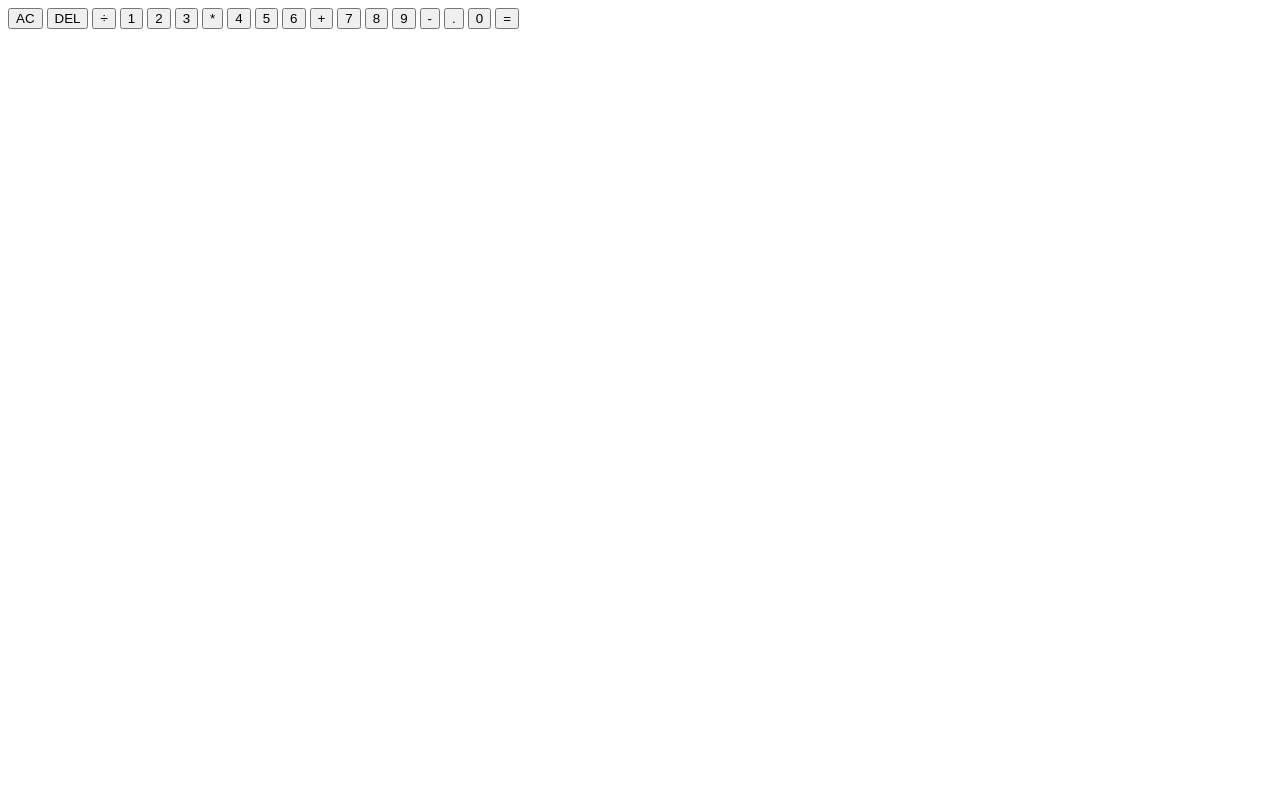
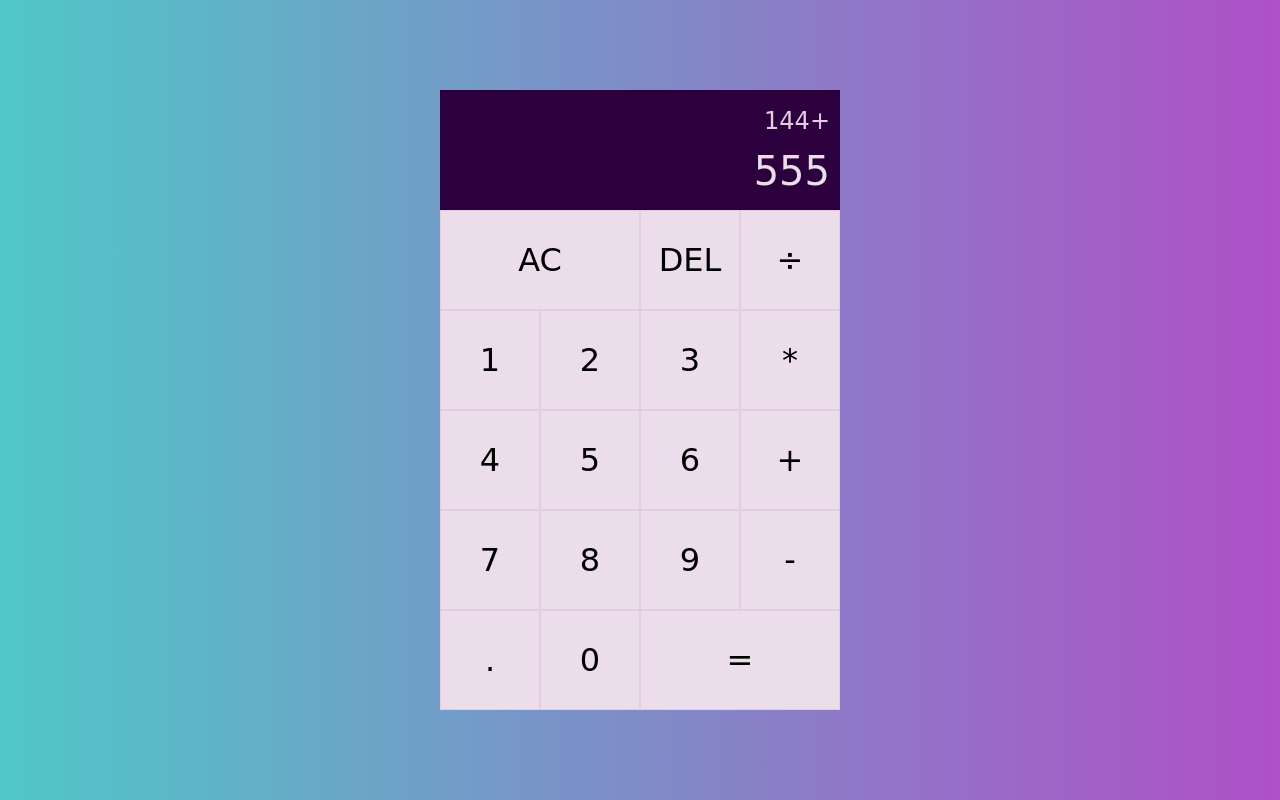
Before and after one commit to srglbrkchn/claculator, a plain HTML site: page index.html in a window 1280 px wide. Drawn offline with Linux system fonts and the light colour scheme; a web font is replaced by a local one.

Commit message:
Finish HTML and CSS design. move to js to add functionality.

```diff
--- a/index.html
+++ b/index.html
@@ -4,6 +4,12 @@
     <meta charset="UTF-8" />
     <meta http-equiv="X-UA-Compatible" content="IE=edge" />
     <meta name="viewport" content="width=device-width, initial-scale=1.0" />
+    <link rel="preconnect" href="https://fonts.googleapis.com" />
+    <link rel="preconnect" href="https://fonts.gstatic.com" crossorigin />
+    <link
+      href="https://fonts.googleapis.com/css2?family=Unbounded:wght@300;700&display=swap"
+      rel="stylesheet"
+    />
     <link rel="stylesheet" href="styles.css" />
     <script src="script.js" defer></script>
     <title>Calculator</title>
@@ -11,8 +17,8 @@
   <body>
     <div class="calculator-grid">
       <div class="output">
-        <div class="previous-operant"></div>
-        <div class="current-operant"></div>
+        <div class="previous-operant">144+</div>
+        <div class="current-operant">555</div>
       </div>
       <button class="span-two">AC</button>
       <button>DEL</button>
--- a/styles.css
+++ b/styles.css
@@ -0,0 +1,60 @@
+*,
+*::before,
+*::after {
+  box-sizing: border-box;
+  font-family: "Unbounded", cursive;
+  font-weight: normal;
+}
+
+body {
+  padding: 0;
+  margin: 0;
+  background: linear-gradient(to right, #50c7c7, #af50c7);
+}
+
+.calculator-grid {
+  display: grid;
+  justify-content: center;
+  align-content: center;
+  min-height: 100vh;
+  grid-template-columns: repeat(4, 100px);
+  grid-template-rows: minmax(120px, auto) repeat(5, 100px);
+}
+
+.calculator-grid > button {
+  cursor: pointer;
+  font-size: 2rem;
+  border: 1px solid #e4cce6;
+  outline: none;
+  background-color: #ebdde9;
+}
+
+.calculator-grid > button:hover {
+  background-color: #e6c1e0;
+}
+
+.span-two {
+  grid-column: span 2;
+}
+
+.output {
+  grid-column: 1/-1;
+  background-color: #2c003d;
+  display: flex;
+  align-items: flex-end;
+  flex-direction: column;
+  justify-content: space-around;
+  padding: 10px;
+  word-wrap: break-word;
+  word-break: break-all;
+}
+
+.output .previous-operant {
+  color: #e4cce6;
+  font-size: 1.5rem;
+}
+
+.output .current-operant {
+  color: #ebdde9;
+  font-size: 2.5rem;
+}
```
